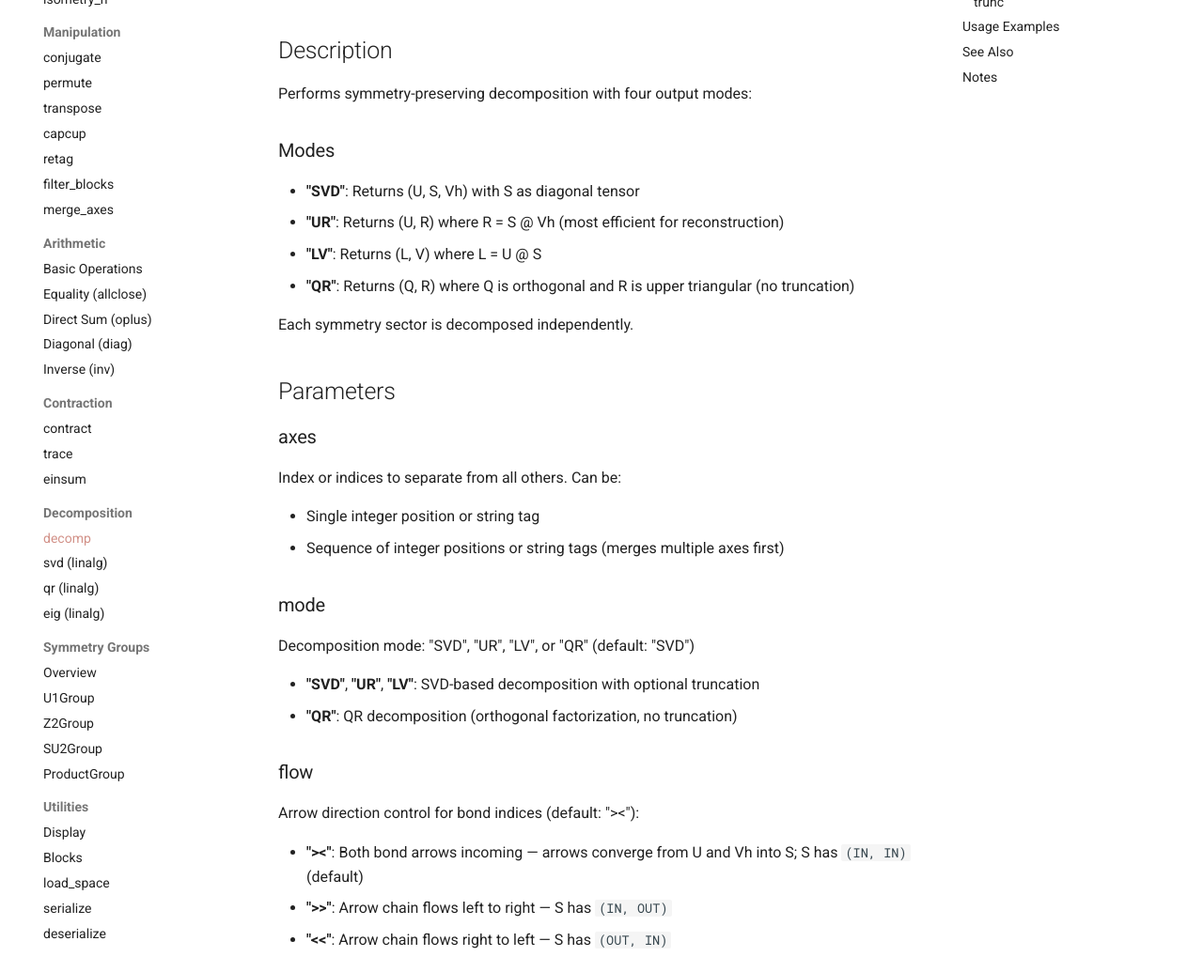
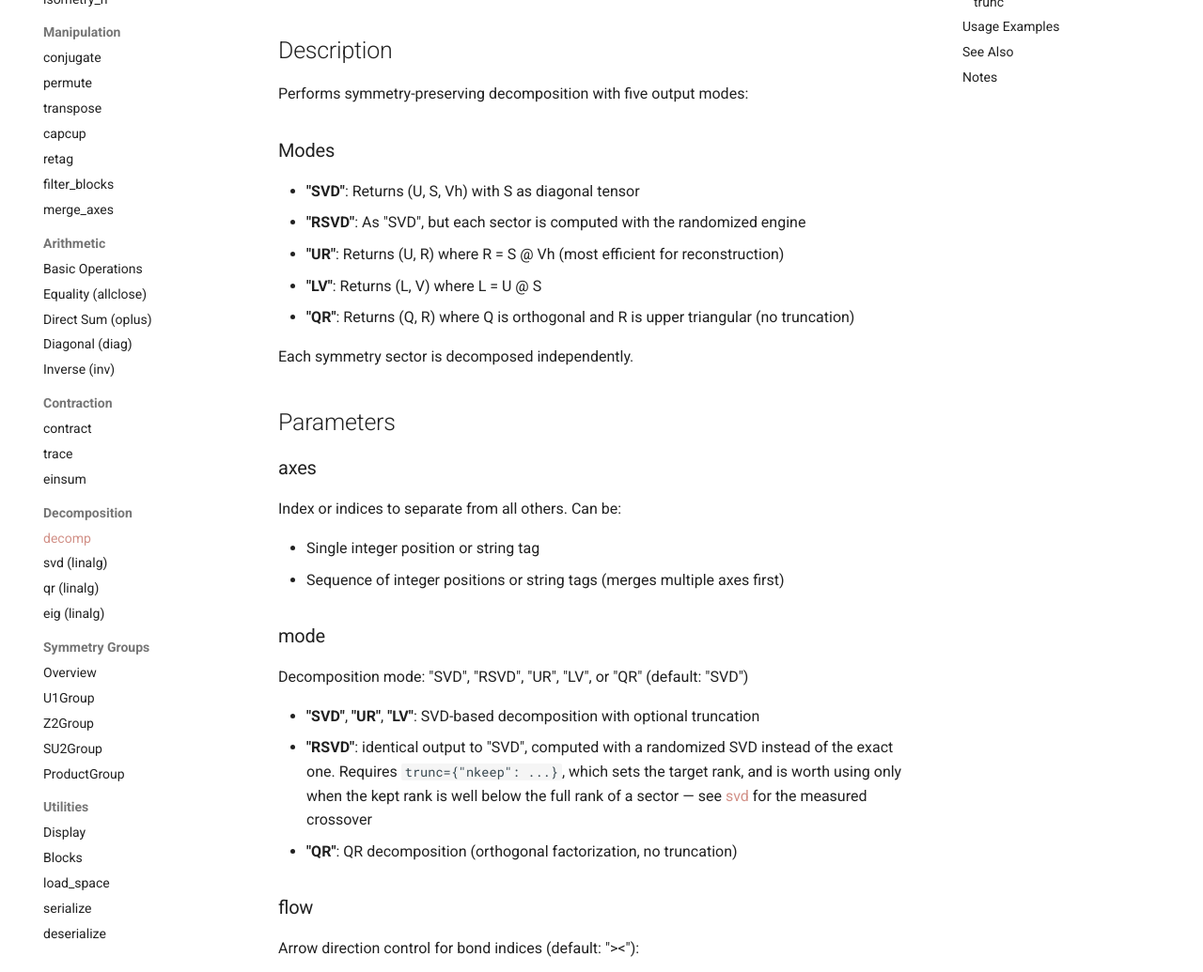
Before and after one commit to Ideogenesis-AI/Nicole, an MkDocs documentation site: the page built from docs/api/decomposition/decomp.md, in a window 1280 px wide and 1400 px high, cut to the strip 365-1400 px from the top of the window. Shown: the whole strip at 94% size. Built offline with MkDocs 1.6.1 and Material for MkDocs 9.7.7, drawn with Linux system fonts in a browser that asks for light colours; comment, search, counter and statistics services are not loaded; the version menu is left out; some of the changed text lies outside the part shown.

Commit message:
Document the RSVD mode in the decomp reference
List RSVD among the modes with its nkeep requirement and a pointer to the
svd reference for the crossover, so a reader choosing a mode learns where
the randomized one pays off without having to try it.

```diff
--- a/docs/api/decomposition/decomp.md
+++ b/docs/api/decomposition/decomp.md
@@ -9,11 +9,12 @@ High-level tensor decomposition with multiple output modes.
 
 ## Description
 
-Performs symmetry-preserving decomposition with four output modes:
+Performs symmetry-preserving decomposition with five output modes:
 
 ### Modes
 
 - **"SVD"**: Returns (U, S, Vh) with S as diagonal tensor
+- **"RSVD"**: As "SVD", but each sector is computed with the randomized engine
 - **"UR"**: Returns (U, R) where R = S @ Vh (most efficient for reconstruction)
 - **"LV"**: Returns (L, V) where L = U @ S
 - **"QR"**: Returns (Q, R) where Q is orthogonal and R is upper triangular (no truncation)
@@ -28,9 +29,10 @@ Index or indices to separate from all others. Can be:
 - Sequence of integer positions or string tags (merges multiple axes first)
 
 ### mode
-Decomposition mode: "SVD", "UR", "LV", or "QR" (default: "SVD")
+Decomposition mode: "SVD", "RSVD", "UR", "LV", or "QR" (default: "SVD")
 
 - **"SVD"**, **"UR"**, **"LV"**: SVD-based decomposition with optional truncation
+- **"RSVD"**: identical output to "SVD", computed with a randomized SVD instead of the exact one. Requires `trunc={"nkeep": ...}`, which sets the target rank, and is worth using only when the kept rank is well below the full rank of a sector — see [svd](svd.md) for the measured crossover
 - **"QR"**: QR decomposition (orthogonal factorization, no truncation)
 
 ### flow
@@ -51,6 +53,7 @@ Optional truncation with `trunc` parameter (dict) - only for SVD-based modes:
 - **"thresh"**: Keep singular values ≥ t per block
 - Both can be specified together (thresh applied first, then nkeep)
 - Not applicable for "QR" mode (QR decomposition doesn't support truncation)
+- Mode "RSVD" takes its tuning from the same dict, through the keys `oversample`, `niter` and `seed`; see [svd](svd.md). The other modes ignore them
 
 ## Usage Examples
 
```
